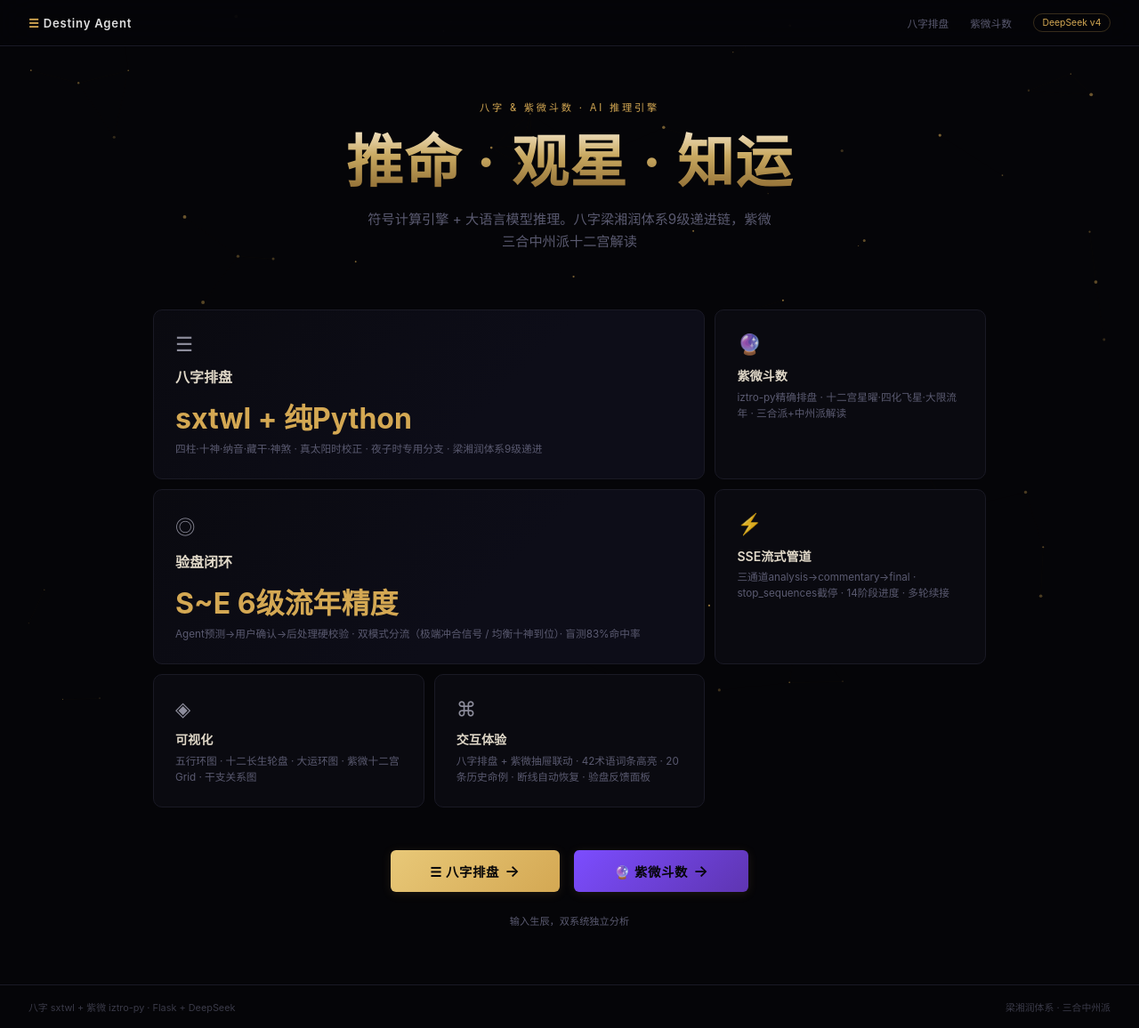
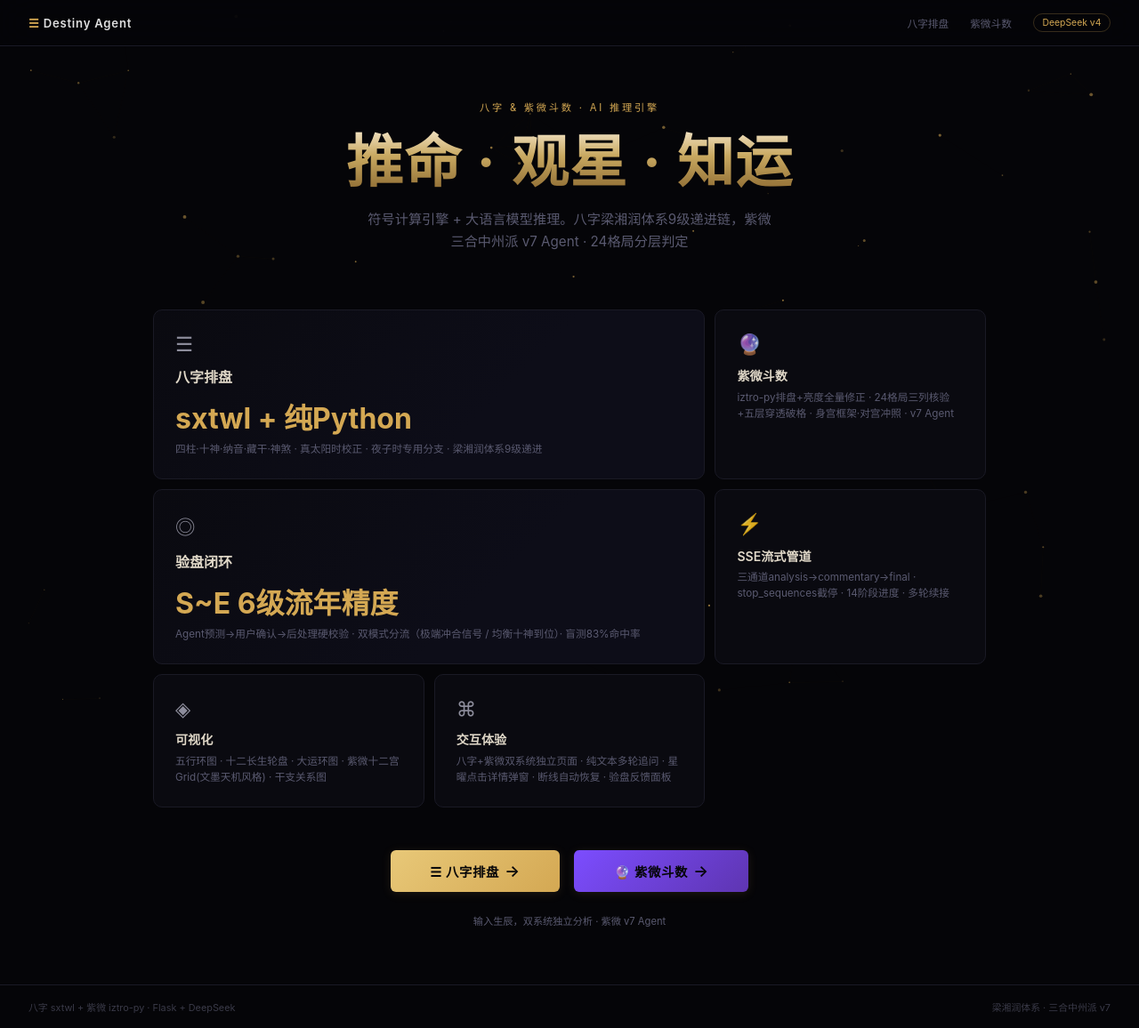
Before and after one commit to TheWher/bazi-paipan, a Flask app: page / in a window 1280 px wide. Shown: the whole page at 89% size. Run offline with Flask 3, Linux system fonts and the light colour scheme.

Commit message:
docs: 首页更新——紫微v7/24格局/亮度修正/纯文本多轮/文墨天机Grid

```diff
--- a/templates/landing.html
+++ b/templates/landing.html
@@ -135,7 +135,7 @@ footer{
   <section class="hero">
     <div class="pretitle">八字 & 紫微斗数 · AI 推理引擎</div>
     <h1>推命 · 观星 · 知运</h1>
-    <p>符号计算引擎 + 大语言模型推理。八字梁湘润体系9级递进链，紫微三合中州派十二宫解读</p>
+    <p>符号计算引擎 + 大语言模型推理。八字梁湘润体系9级递进链，紫微三合中州派 v7 Agent · 24格局分层判定</p>
   </section>
 
   <div class="bento" id="bento">
@@ -148,7 +148,7 @@ footer{
     <a href="/ziwei" class="card">
       <div class="icon">🔮</div>
       <h3>紫微斗数</h3>
-      <p>iztro-py精确排盘 · 十二宫星曜·四化飞星·大限流年 · 三合派+中州派解读</p>
+      <p>iztro-py排盘+亮度全量修正 · 24格局三列核验+五层穿透破格 · 身宫框架·对宫冲照 · v7 Agent</p>
     </a>
     <a href="/app" class="card lg">
       <div class="icon">◎</div>
@@ -164,25 +164,25 @@ footer{
     <a href="/app" class="card">
       <div class="icon">◈</div>
       <h3>可视化</h3>
-      <p>五行环图 · 十二长生轮盘 · 大运环图 · 紫微十二宫Grid · 干支关系图</p>
+      <p>五行环图 · 十二长生轮盘 · 大运环图 · 紫微十二宫Grid(文墨天机风格) · 干支关系图</p>
     </a>
     <a href="/app" class="card">
       <div class="icon">⌘</div>
       <h3>交互体验</h3>
-      <p>八字排盘 + 紫微抽屉联动 · 42术语词条高亮 · 20条历史命例 · 断线自动恢复 · 验盘反馈面板</p>
+      <p>八字+紫微双系统独立页面 · 纯文本多轮追问 · 星曜点击详情弹窗 · 断线自动恢复 · 验盘反馈面板</p>
     </a>
   </div>
 
   <div class="cta" style="display:flex;gap:1rem;flex-wrap:wrap;justify-content:center">
     <a href="/app" class="btn">☰ 八字排盘 <span class="btn-arrow">→</span></a>
     <a href="/ziwei" class="btn" style="background:linear-gradient(135deg,#7c4dff,#5e35b1)">🔮 紫微斗数 <span class="btn-arrow">→</span></a>
-    <p class="cta-hint" style="width:100%;text-align:center;margin-top:.5rem">输入生辰，双系统独立分析</p>
+    <p class="cta-hint" style="width:100%;text-align:center;margin-top:.5rem">输入生辰，双系统独立分析 · 紫微 v7 Agent</p>
   </div>
 </main>
 
 <footer>
   <span>八字 sxtwl + 紫微 iztro-py · Flask + DeepSeek</span>
-  <span>梁湘润体系 · 三合中州派</span>
+  <span>梁湘润体系 · 三合中州派 v7</span>
 </footer>
 
 <script>
```
